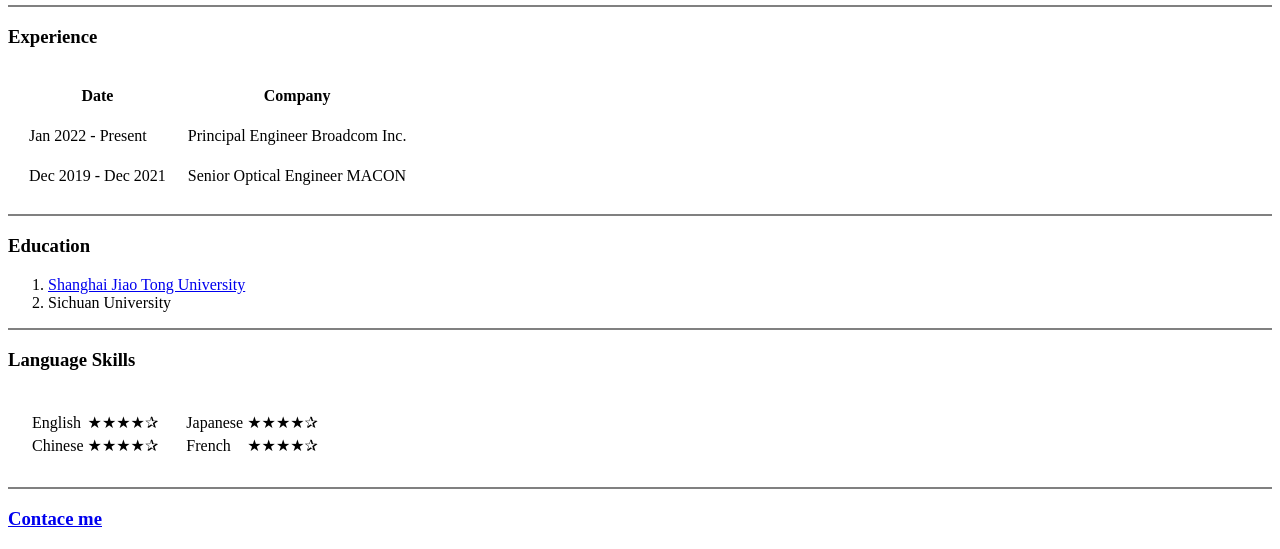
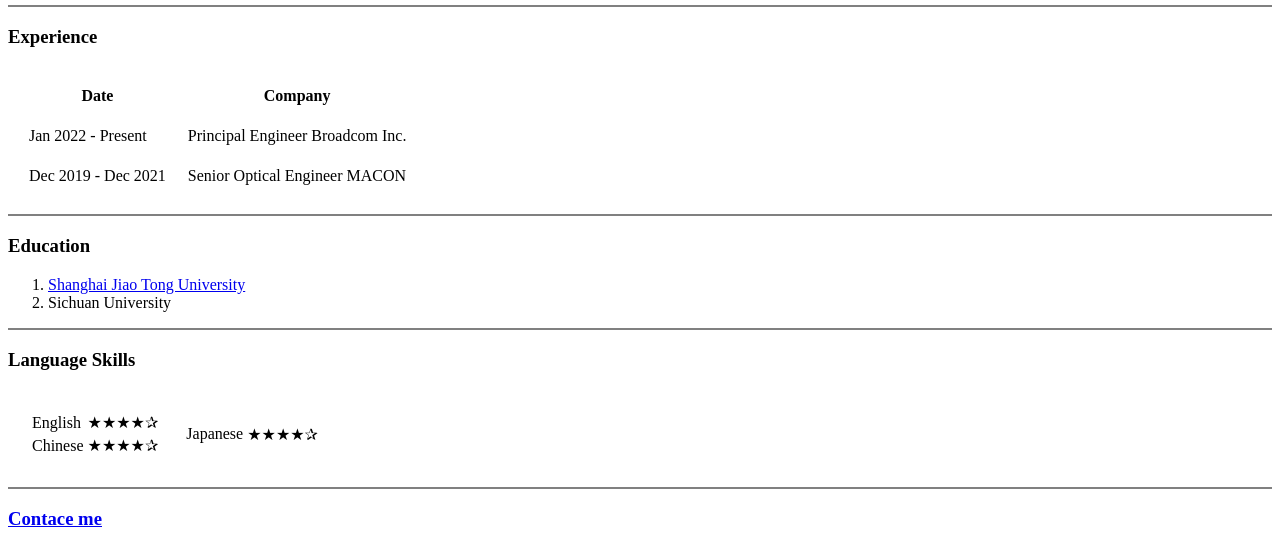
Before and after one commit to cqliyufish/cv, a plain HTML site: page index.html in a window 1280 px wide. Shown: the part 357-906 px from the top of the page. Drawn offline with Linux system fonts and the light colour scheme.

Commit message:
Update index.html

```diff
--- a/index.html
+++ b/index.html
@@ -68,10 +68,7 @@
           <td>Japanese</td>
           <td>★★★★✰</td>
         </tr>
-        <tr>
-          <td>French</td>
-          <td>★★★★✰</td>
-        </tr>
+
       </table>
     </td>
   </tr>
```
